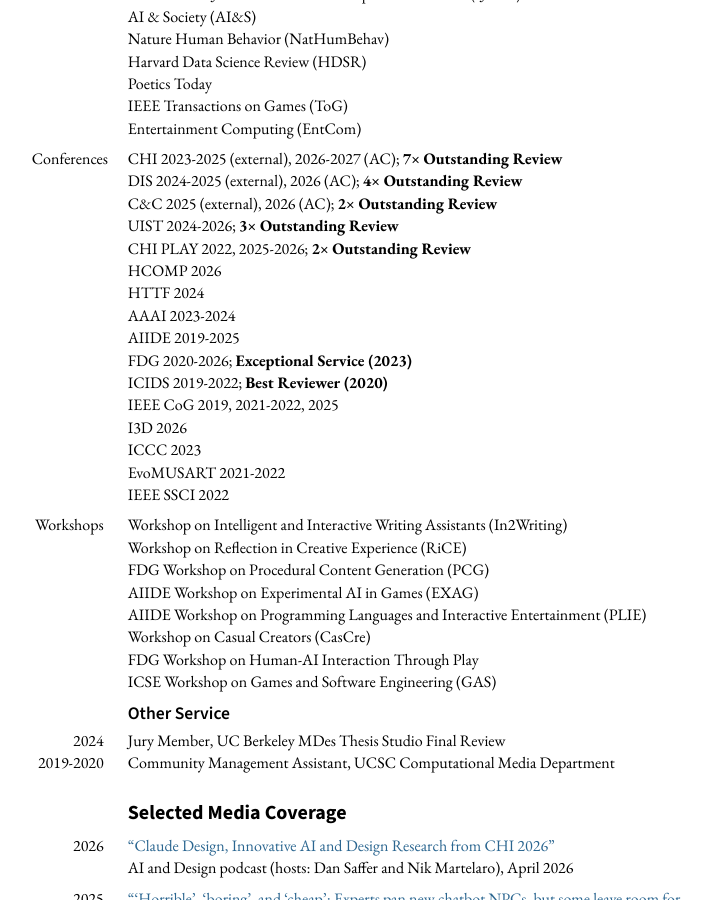
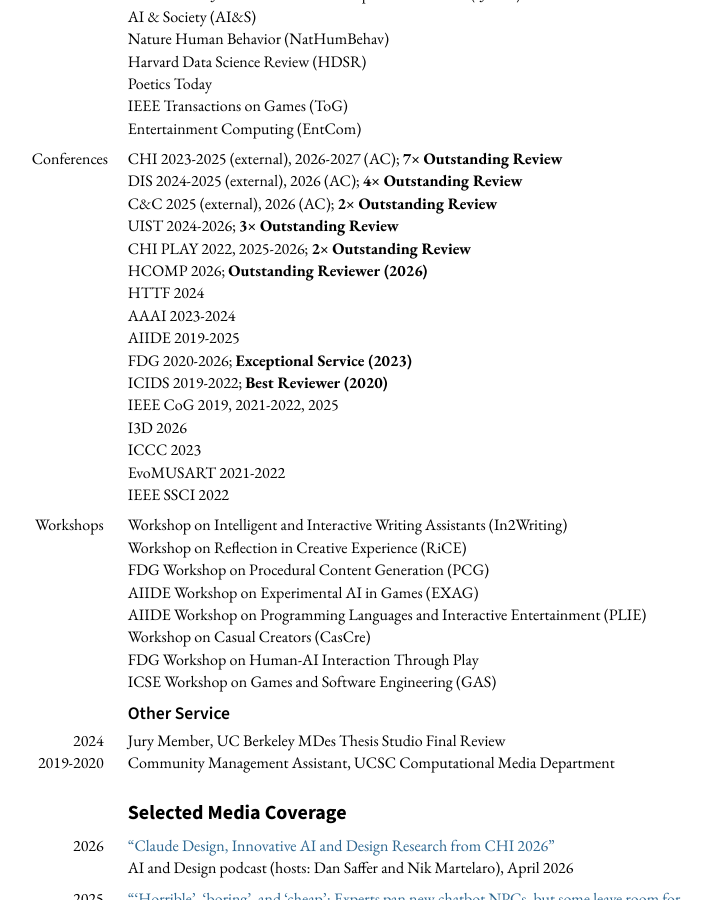
Before and after one commit to mkremins/mkremins.github.io, a Jekyll site: the page built from cv/index.html, in a window 1280 px wide and 900 px high, scrolled down 16554 px. Shown: the whole window, without its empty margins (255-967 px from the left). Built offline with Jekyll 4.4.1, drawn with Linux system fonts in a browser that asks for light colours.

Commit message:
Add HCOMP 2026 outstanding reviewer award

```diff
--- a/cv/index.html
+++ b/cv/index.html
@@ -654,7 +654,7 @@ layout: null
             C&C 2025 (external), 2026 (AC); <span class="award">2× Outstanding Review</span><br>
             UIST 2024-2026; <span class="award">3× Outstanding Review</span><br>
             CHI PLAY 2022, 2025-2026; <span class="award">2× Outstanding Review</span><br>
-            HCOMP 2026<br>
+            HCOMP 2026; <span class="award">Outstanding Reviewer (2026)</span><br>
             HTTF 2024<br>
             AAAI 2023-2024<br>
             AIIDE 2019-2025<br>
```
